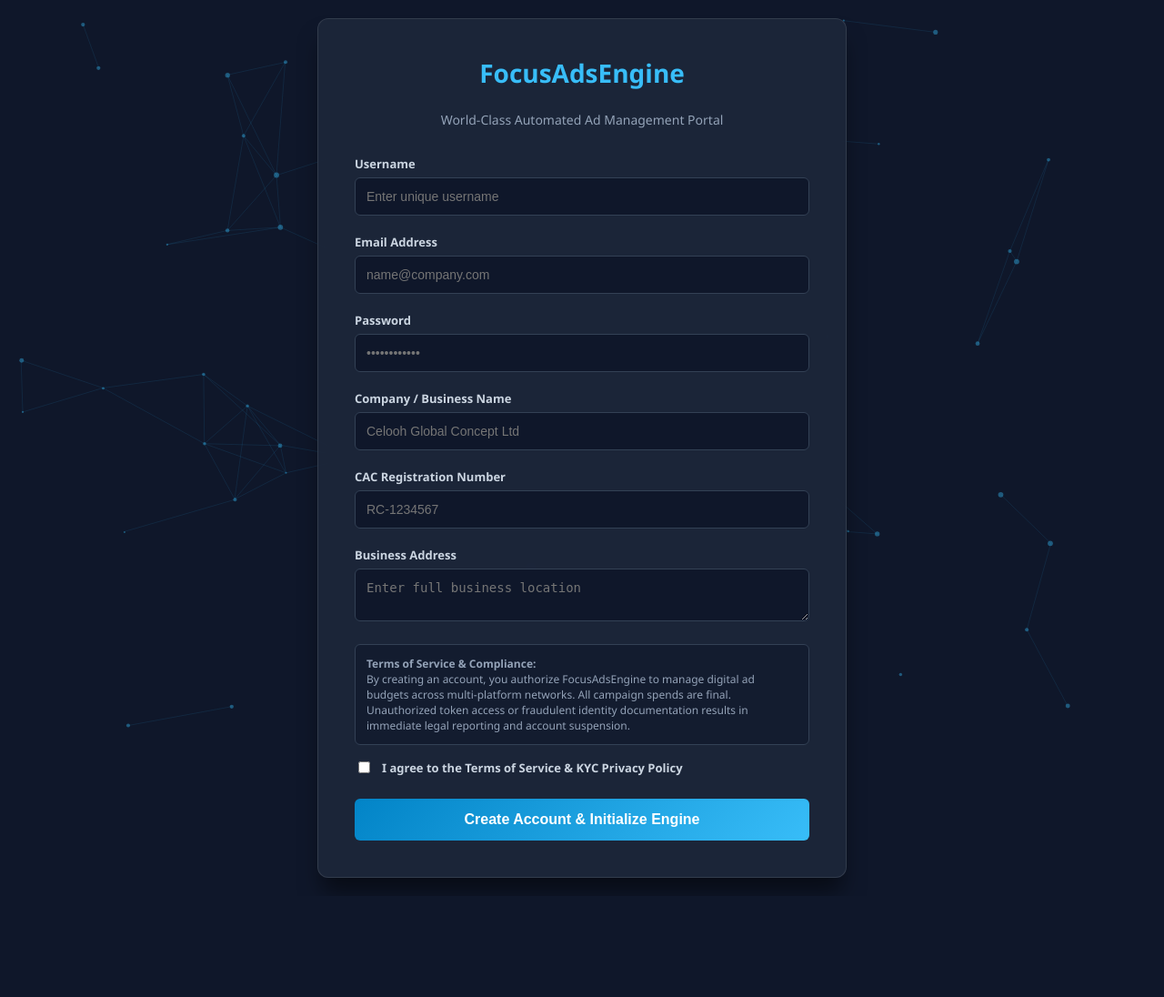
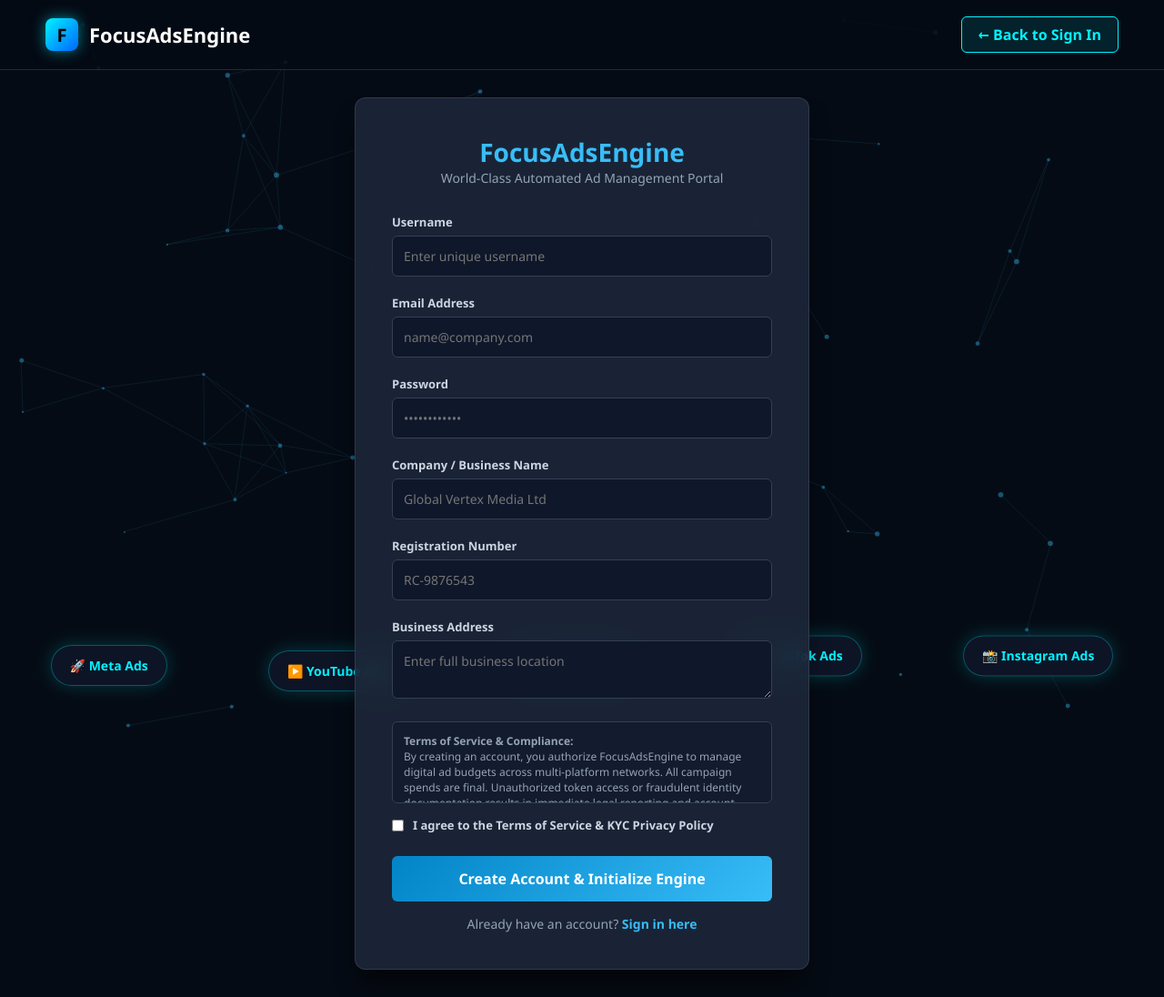
Before and after one commit to snowmanly101/FocusAdsEngine, a Django app: page /signup/ in a window 1280 px wide. Shown: the whole page at 91% size. Before the commit the page ends 978 px from the top, so only its background shows below. Run offline with Django 5.2, Linux system fonts and the light colour scheme.

Commit message:
Add top nav, bouncing platform icons, clean neutral placeholders, and direct registration flow

```diff
--- a/ads/templates/ads/signup.html
+++ b/ads/templates/ads/signup.html
@@ -4,29 +4,49 @@
     <meta charset="UTF-8">
     <title>FocusAdsEngine - Global Registration</title>
     <style>
-        body {
-            margin: 0;
-            padding: 0;
-            font-family: 'Segoe UI', Tahoma, Geneva, Verdana, sans-serif;
-            background: #0f172a;
-            color: #f8fafc;
-            overflow-x: hidden;
+        * { box-sizing: border-box; margin: 0; padding: 0; font-family: 'Segoe UI', Tahoma, Geneva, Verdana, sans-serif; }
+        body { background-color: #050b14; color: #fff; min-height: 100vh; display: flex; flex-direction: column; overflow-x: hidden; }
+
+        #bg-canvas { position: fixed; top: 0; left: 0; width: 100%; height: 100%; z-index: -1; }
+
+        .topnav {
             display: flex;
-            justify-content: center;
+            justify-content: space-between;
             align-items: center;
-            min-height: 100vh;
+            padding: 20px 50px;
+            background: rgba(5, 11, 20, 0.85);
+            border-bottom: 1px solid rgba(0, 243, 255, 0.2);
+            z-index: 10;
+        }
+        .logo-area { display: flex; align-items: center; gap: 12px; }
+        .logo-icon { width: 36px; height: 36px; background: linear-gradient(135deg, #00f3ff, #0066ff); border-radius: 8px; display: flex; align-items: center; justify-content: center; font-weight: bold; font-size: 20px; color: #000; box-shadow: 0 0 15px rgba(0, 243, 255, 0.5); }
+        .logo-text { font-size: 22px; font-weight: 700; color: #fff; }
+        .signin-link-btn { background: rgba(0, 243, 255, 0.1); border: 1px solid #00f3ff; color: #00f3ff !important; padding: 8px 18px; border-radius: 6px; font-weight: 600; text-decoration: none; }
+
+        .floating-icons { position: absolute; width: 100%; height: 100%; pointer-events: none; display: flex; justify-content: space-around; align-items: flex-end; padding-bottom: 40px; z-index: 1; }
+        .platform-icon {
+            background: rgba(15, 23, 42, 0.8);
+            border: 1px solid rgba(0, 243, 255, 0.3);
+            color: #00f3ff;
+            padding: 12px 20px;
+            border-radius: 30px;
+            font-weight: 600;
+            font-size: 14px;
+            box-shadow: 0 0 20px rgba(0, 243, 255, 0.2);
+            animation: bounce 3s infinite ease-in-out;
+        }
+        .platform-icon:nth-child(1) { animation-delay: 0s; }
+        .platform-icon:nth-child(2) { animation-delay: 0.6s; }
+        .platform-icon:nth-child(3) { animation-delay: 1.2s; }
+        .platform-icon:nth-child(4) { animation-delay: 1.8s; }
+        .platform-icon:nth-child(5) { animation-delay: 2.4s; }
+
+        @keyframes bounce {
+            0%, 100% { transform: translateY(0); }
+            50% { transform: translateY(-18px); }
         }
 
-        /* Global Canvas Animation Background */
-        #bg-canvas {
-            position: fixed;
-            top: 0;
-            left: 0;
-            width: 100%;
-            height: 100%;
-            z-index: -1;
-        }
-
+        .main-container { flex: 1; display: flex; align-items: center; justify-content: center; position: relative; z-index: 5; padding: 30px 20px; }
         .signup-card {
             background: rgba(30, 41, 59, 0.85);
             backdrop-filter: blur(12px);
@@ -36,129 +56,77 @@
             width: 100%;
             max-width: 500px;
             box-shadow: 0 20px 25px -5px rgba(0, 0, 0, 0.5);
-            margin: 20px;
         }
 
-        h2 {
-            color: #38bdf8;
-            margin-top: 0;
-            text-align: center;
-            font-size: 28px;
+        h2 { color: #38bdf8; margin-top: 0; text-align: center; font-size: 28px; }
+        p.subtitle { text-align: center; color: #94a3b8; font-size: 14px; margin-bottom: 30px; }
+        .form-group { margin-bottom: 20px; }
+        label { display: block; font-size: 13px; color: #cbd5e1; margin-bottom: 6px; font-weight: 600; }
+        input[type="text"], input[type="password"], input[type="email"], textarea {
+            width: 100%; padding: 12px; background: #0f172a; border: 1px solid #334155; border-radius: 6px; color: #fff; font-size: 14px; box-sizing: border-box;
         }
-
-        p.subtitle {
-            text-align: center;
-            color: #94a3b8;
-            font-size: 14px;
-            margin-bottom: 30px;
+        input:focus, textarea:focus { border-color: #38bdf8; outline: none; box-shadow: 0 0 0 2px rgba(56, 189, 248, 0.2); }
+        .terms-box {
+            background: rgba(15, 23, 42, 0.6); border: 1px solid #334155; padding: 12px; border-radius: 6px; font-size: 12px; color: #94a3b8; max-height: 90px; overflow-y: auto; margin-bottom: 15px;
         }
-
-        .form-group {
-            margin-bottom: 20px;
+        .checkbox-group { display: flex; align-items: center; gap: 10px; font-size: 13px; color: #cbd5e1; margin-bottom: 25px; }
+        button {
+            width: 100%; background: linear-gradient(135deg, #0284c7, #38bdf8); color: white; border: none; padding: 14px; border-radius: 6px; font-size: 16px; font-weight: bold; cursor: pointer; transition: opacity 0.2s;
         }
-
-        label {
-            display: block;
-            font-size: 13px;
-            color: #cbd5e1;
-            margin-bottom: 6px;
-            font-weight: 600;
-        }
-
-        input[type="text"], input[type="password"], input[type="email"], textarea {
-            width: 100%;
-            padding: 12px;
-            background: #0f172a;
-            border: 1px solid #334155;
-            border-radius: 6px;
-            color: #fff;
-            font-size: 14px;
-            box-sizing: border-box;
-        }
-
-        input:focus, textarea:focus {
-            border-color: #38bdf8;
-            outline: none;
-            box-shadow: 0 0 0 2px rgba(56, 189, 248, 0.2);
-        }
-
-        .terms-box {
-            background: rgba(15, 23, 42, 0.6);
-            border: 1px solid #334155;
-            padding: 12px;
-            border-radius: 6px;
-            font-size: 12px;
-            color: #94a3b8;
-            max-height: 90px;
-            overflow-y: auto;
-            margin-bottom: 15px;
-        }
-
-        .checkbox-group {
-            display: flex;
-            align-items: center;
-            gap: 10px;
-            font-size: 13px;
-            color: #cbd5e1;
-            margin-bottom: 25px;
-        }
-
-        button {
-            width: 100%;
-            background: linear-gradient(135deg, #0284c7, #38bdf8);
-            color: white;
-            border: none;
-            padding: 14px;
-            border-radius: 6px;
-            font-size: 16px;
-            font-weight: bold;
-            cursor: pointer;
-            transition: opacity 0.2s;
-        }
-
-        button:hover {
-            opacity: 0.9;
-        }
+        button:hover { opacity: 0.9; }
+        .footer-link { text-align: center; margin-top: 15px; font-size: 14px; color: #94a3b8; }
+        .footer-link a { color: #38bdf8; text-decoration: none; font-weight: 600; }
     </style>
 </head>
 <body>
 
-    <!-- Global Interactive Tech Animation Canvas -->
     <canvas id="bg-canvas"></canvas>
 
+    <header class="topnav">
+        <div class="logo-area">
+            <div class="logo-icon">F</div>
+            <span class="logo-text">FocusAdsEngine</span>
+        </div>
+        <nav class="nav-links">
+            <a href="/signin/" class="signin-link-btn">← Back to Sign In</a>
+        </nav>
+    </header>
+
+    <div class="main-container">
         <div class="signup-card">
             <h2>FocusAdsEngine</h2>
             <p class="subtitle">World-Class Automated Ad Management Portal</p>
 
-        <form id="signup-form">
+            <form method="POST">
+                {% csrf_token %}
                 <div class="form-group">
                     <label>Username</label>
-                <input type="text" id="username" required placeholder="Enter unique username">
+                    <input type="text" name="username" required placeholder="Enter unique username">
                 </div>
 
                 <div class="form-group">
                     <label>Email Address</label>
-                <input type="email" id="email" required placeholder="name@company.com">
+                    <input type="email" name="email" required placeholder="name@company.com">
                 </div>
 
                 <div class="form-group">
                     <label>Password</label>
-                <input type="password" id="password" required placeholder="••••••••••••">
+                    <input type="password" name="password" required placeholder="••••••••••••">
                 </div>
 
                 <div class="form-group">
                     <label>Company / Business Name</label>
-                <input type="text" id="company_name" required placeholder="Celooh Global Concept Ltd">
+                    <input type="text" name="company_name" required placeholder="Global Vertex Media Ltd">
                 </div>
 
                 <div class="form-group">
-                <label>CAC Registration Number</label>
-                <input type="text" id="registration_number" required placeholder="RC-1234567">
+                    <label>Registration Number</label>
+                    <input type="text" name="registration_number" required placeholder="RC-9876543">
                 </div>
 
                 <div class="form-group">
                     <label>Business Address</label>
-                <textarea id="business_address" rows="2" required placeholder="Enter full business location"></textarea>
+                    <textarea name="business_address" rows="2" required placeholder="Enter full business location"></textarea>
                 </div>
 
                 <div class="terms-box">
@@ -173,70 +141,52 @@
 
                 <button type="submit">Create Account & Initialize Engine</button>
             </form>
+
+            <div class="footer-link">
+                Already have an account? <a href="/signin/">Sign in here</a>
+            </div>
+        </div>
+    </div>
+
+    <div class="floating-icons">
+        <div class="platform-icon">🚀 Meta Ads</div>
+        <div class="platform-icon">▶️ YouTube Ads</div>
+        <div class="platform-icon">🔍 Google Ads</div>
+        <div class="platform-icon">🎵 TikTok Ads</div>
+        <div class="platform-icon">📸 Instagram Ads</div>
     </div>
 
     <script>
-        // Global Particle Network Animation Script
         const canvas = document.getElementById('bg-canvas');
         const ctx = canvas.getContext('2d');
-
-        function resizeCanvas() {
-            canvas.width = window.innerWidth;
-            canvas.height = window.innerHeight;
-        }
+        function resizeCanvas() { canvas.width = window.innerWidth; canvas.height = window.innerHeight; }
         window.addEventListener('resize', resizeCanvas);
         resizeCanvas();
 
         const particles = [];
-        const particleCount = 60;
-
-        for (let i = 0; i < particleCount; i++) {
-            particles.push({
-                x: Math.random() * canvas.width,
-                y: Math.random() * canvas.height,
-                vx: (Math.random() - 0.5) * 1.2,
-                vy: (Math.random() - 0.5) * 1.2,
-                radius: Math.random() * 2 + 1
-            });
+        for (let i = 0; i < 60; i++) {
+            particles.push({ x: Math.random() * canvas.width, y: Math.random() * canvas.height, vx: (Math.random() - 0.5) * 1.2, vy: (Math.random() - 0.5) * 1.2, radius: Math.random() * 2 + 1 });
         }
 
         function animate() {
             ctx.clearRect(0, 0, canvas.width, canvas.height);
             ctx.fillStyle = 'rgba(56, 189, 248, 0.4)';
             ctx.strokeStyle = 'rgba(56, 189, 248, 0.1)';
-
             particles.forEach((p, index) => {
-                p.x += p.vx;
-                p.y += p.vy;
-
+                p.x += p.vx; p.y += p.vy;
                 if (p.x < 0 || p.x > canvas.width) p.vx *= -1;
                 if (p.y < 0 || p.y > canvas.height) p.vy *= -1;
-
-                ctx.beginPath();
-                ctx.arc(p.x, p.y, p.radius, 0, Math.PI * 2);
-                ctx.fill();
-
+                ctx.beginPath(); ctx.arc(p.x, p.y, p.radius, 0, Math.PI * 2); ctx.fill();
                 for (let j = index + 1; j < particles.length; j++) {
                     const p2 = particles[j];
-                    const dist = Math.hypot(p.x - p2.x, p.y - p2.y);
-                    if (dist < 130) {
-                        ctx.beginPath();
-                        ctx.moveTo(p.x, p.y);
-                        ctx.lineTo(p2.x, p2.y);
-                        ctx.stroke();
+                    if (Math.hypot(p.x - p2.x, p.y - p2.y) < 130) {
+                        ctx.beginPath(); ctx.moveTo(p.x, p.y); ctx.lineTo(p2.x, p2.y); ctx.stroke();
                     }
                 }
             });
             requestAnimationFrame(animate);
         }
         animate();
-
-        // Handle Signup Submission
-        document.getElementById('signup-form').addEventListener('submit', function(e) {
-            e.preventDefault();
-            alert("Account structure validated! Redirecting to secure dashboard...");
-            window.location.href = '/api/dashboard/';
-        });
     </script>
 </body>
 </html>
--- a/ads/views.py
+++ b/ads/views.py
@@ -46,7 +46,7 @@ def signup_view(request):
                 is_approved_by_owner=False
             )
             login(request, user)
-            return redirect('verify-identity')
+            return redirect('dashboard')
     return render(request, 'ads/signup.html', {'error': error})
 
 def verify_identity_view(request):
```
Also changed, not shown: ads/templates/ads/signin.html (+90 -134 lines). Lines whose indentation alone changed are shown as unchanged.
